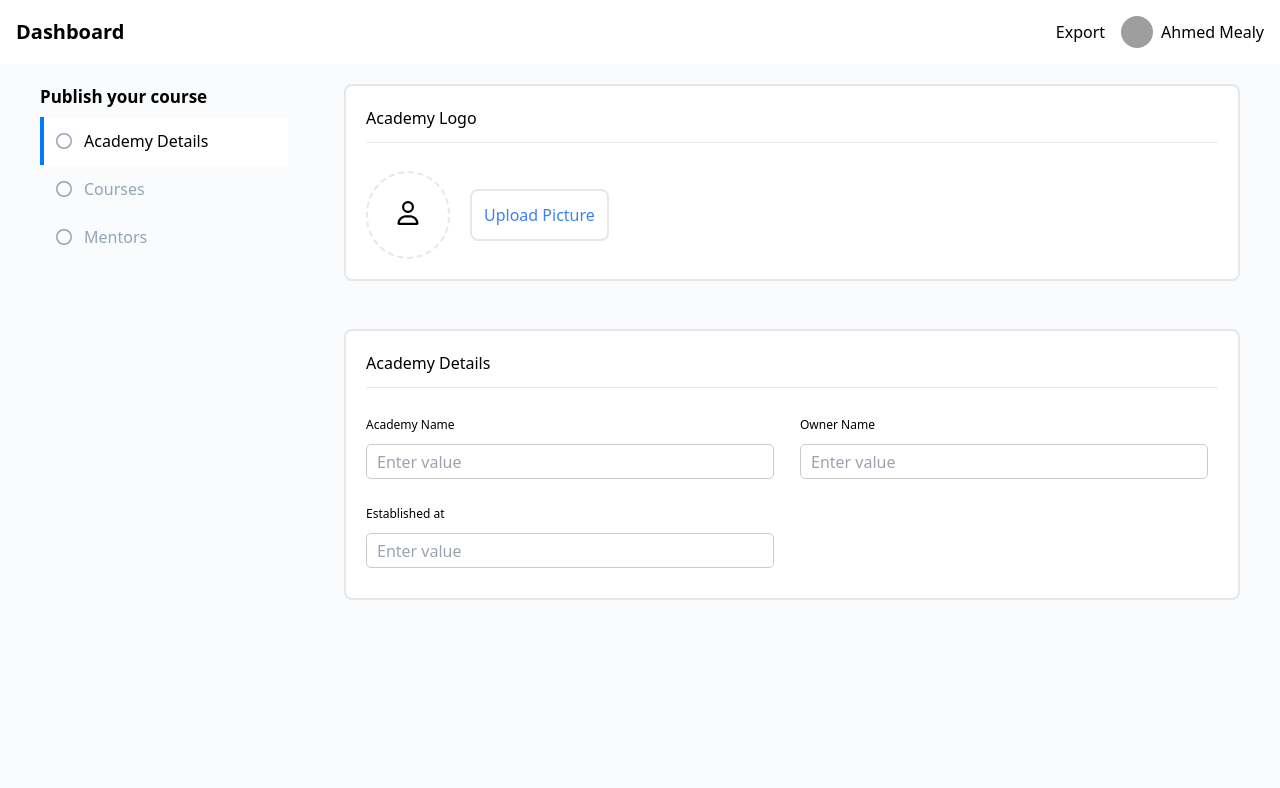
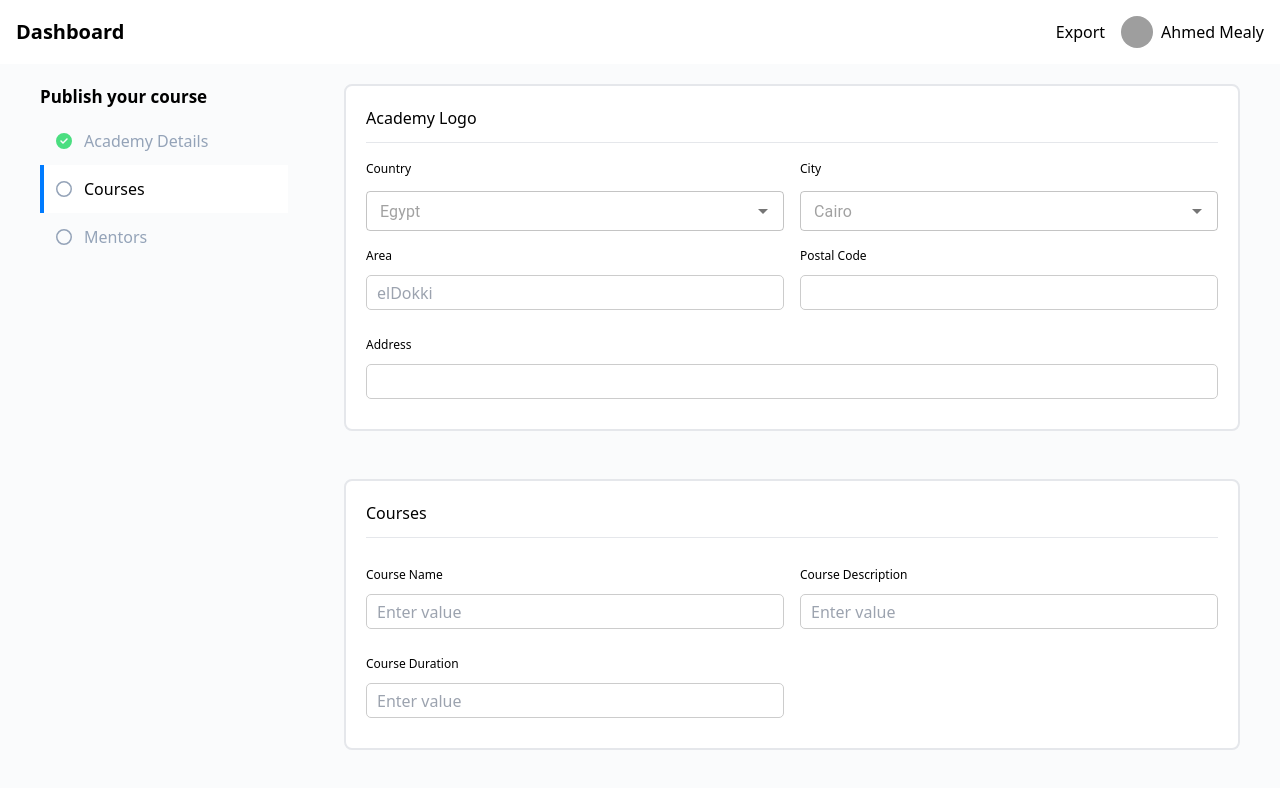
Before and after one commit to Techy-software/techy-website, a React (Vite) app: page / in a window 1280 px wide. Shown: the top 788 px of the page. Built offline with nearby package versions, Linux system fonts and the light colour scheme; grey boxes are pictures that could not be loaded.

Commit message:
changes in addAcademy + Second page

```diff
--- a/package.json
+++ b/package.json
@@ -10,11 +10,14 @@
     "preview": "vite preview"
   },
   "dependencies": {
+    "@emotion/react": "^11.13.0",
+    "@emotion/styled": "^11.13.0",
     "@fortawesome/fontawesome-free": "^6.6.0",
     "@fortawesome/fontawesome-svg-core": "^6.6.0",
     "@fortawesome/free-regular-svg-icons": "^6.6.0",
     "@fortawesome/free-solid-svg-icons": "^6.6.0",
     "@fortawesome/react-fontawesome": "^0.2.2",
+    "@mui/material": "^5.16.6",
     "react": "^18.3.1",
     "react-dom": "^18.3.1",
     "react-router-dom": "^6.25.1"
--- a/src/App.jsx
+++ b/src/App.jsx
@@ -11,7 +11,7 @@ const App = () => {
   return (
     // <CourseDetilasComponent steps={steps} currentStep={currentStep} />
     // <AddMentorComponent/>
-    <AddAcademy />
+    <AddAcademy currentStep={1} />
   );
 };
 
--- a/src/components/AddAcademy/AddAcademy.jsx
+++ b/src/components/AddAcademy/AddAcademy.jsx
@@ -1,53 +1,15 @@
 import React from "react";
 import "./AddAcademy.css";
-import HorizontalSteps from "../../reusable components/HorizontalSteps/HorizontalSteps";
-import { FontAwesomeIcon } from "@fortawesome/react-fontawesome";
-import { faUser } from "@fortawesome/free-regular-svg-icons";
-import Topbar from "../Topbar";
-import InputField from "../../reusable components/InputField/InputField";
-import WhiteCard from "../../reusable components/WhiteCard/WhiteCard";
+import AddAcademyPageOne from "./AddAcademyPageOne";
+import AddAcademyPageTwo from "./AddAcademyPageTwo";
 
-const AddAcademy = () => {
-  return (
-    <>
-      <Topbar className="fixed" />
-      <div className="grid grid-cols-12 gap-4 add-academy px-10 pt-5">
-        <div className="col-span-3 me-10">
-          <HorizontalSteps
-            steps={["Academy Details", "Courses", "Mentors"]}
-            currentStep={0}
-          />
-        </div>
-        <div className="col-span-9">
-          <WhiteCard title="Academy Logo">
-            <div className="flex items-center mt-7">
-              <div className="border-2 border-dashed rounded-full me-5">
-                <FontAwesomeIcon icon={faUser} className="p-7 w-6 h-6" />
-              </div>
-              <button className="border-2 text-blue-500 p-3 rounded-lg">
-                Upload Picture
-              </button>
-            </div>
-          </WhiteCard>
-          <WhiteCard title="Academy Details" style="mt-12">
-            <div className="grid grid-cols-12 gap-4 mt-7">
-              {["Academy Name", "Owner Name", "Established at"].map(
-                (label, index) => (
-                  <div className="col-span-6" key={index}>
-                    <InputField
-                      label={label}
-                      type="text"
-                      placeholder="Enter value"
-                    />
-                  </div>
-                )
-              )}
-            </div>
-          </WhiteCard>
-        </div>
-      </div>
-    </>
-  );
+const AddAcademy = ({ currentStep }) => {
+  switch (currentStep) {
+    case 0:
+      return <AddAcademyPageOne currentStep={currentStep} />;
+    case 1:
+      return <AddAcademyPageTwo currentStep={currentStep} />;
+  }
 };
 
 export default AddAcademy;
--- /dev/null
+++ b/src/components/AddAcademy/AddAcademyPageOne.jsx
@@ -0,0 +1,52 @@
+import "./AddAcademy.css";
+import HorizontalSteps from "../../reusable components/HorizontalSteps/HorizontalSteps";
+import { FontAwesomeIcon } from "@fortawesome/react-fontawesome";
+import { faUser } from "@fortawesome/free-regular-svg-icons";
+import InputField from "../../reusable components/InputField/InputField";
+import WhiteCard from "../../reusable components/WhiteCard/WhiteCard";
+import Topbar from "../Topbar";
+
+const AddAcademyPageOne = ({ currentStep }) => {
+  return (
+    <>
+      <Topbar className="fixed" />
+      <div className="grid grid-cols-12 gap-4 add-academy px-10 pt-5">
+        <div className="col-span-3 me-10">
+          <HorizontalSteps
+            steps={["Academy Details", "Courses", "Mentors"]}
+            currentStep={currentStep}
+          />
+        </div>
+        <div className="col-span-9">
+          <WhiteCard title="Academy Logo">
+            <div className="flex items-center mt-7">
+              <div className="border-2 border-dashed rounded-full me-5">
+                <FontAwesomeIcon icon={faUser} className="p-7 w-6 h-6" />
+              </div>
+              <button className="border-2 text-blue-500 p-3 rounded-lg">
+                Upload Picture
+              </button>
+            </div>
+          </WhiteCard>
+          <WhiteCard title="Academy Details" style="mt-12">
+            <div className="grid grid-cols-12 gap-4 mt-7">
+              {["Academy Name", "Owner Name", "Established at"].map(
+                (label, index) => (
+                  <div className="col-span-6" key={index}>
+                    <InputField
+                      label={label}
+                      type="text"
+                      placeholder="Enter value"
+                    />
+                  </div>
+                )
+              )}
+            </div>
+          </WhiteCard>
+        </div>
+      </div>
+    </>
+  );
+};
+
+export default AddAcademyPageOne;
--- /dev/null
+++ b/src/components/AddAcademy/AddAcademyPageTwo.jsx
@@ -0,0 +1,119 @@
+import "./AddAcademy.css";
+import HorizontalSteps from "../../reusable components/HorizontalSteps/HorizontalSteps";
+import { FontAwesomeIcon } from "@fortawesome/react-fontawesome";
+import { faUser } from "@fortawesome/free-regular-svg-icons";
+import InputField from "../../reusable components/InputField/InputField";
+import WhiteCard from "../../reusable components/WhiteCard/WhiteCard";
+import Topbar from "../Topbar";
+import { Autocomplete, TextField } from "@mui/material";
+
+const AddAcademyPageTwo = ({ currentStep }) => {
+  const top100Films = [
+    { label: "To Kill a Mockingbird", year: 1962 },
+    { label: "Toy Story 3", year: 2010 },
+    { label: "Logan", year: 2017 },
+    { label: "Full Metal Jacket", year: 1987 },
+    { label: "Dangal", year: 2016 },
+    { label: "The Sting", year: 1973 },
+    { label: "2001: A Space Odyssey", year: 1968 },
+    { label: "Singin' in the Rain", year: 1952 },
+    { label: "Toy Story", year: 1995 },
+    { label: "Bicycle Thieves", year: 1948 },
+    { label: "The Kid", year: 1921 },
+    { label: "Inglourious Basterds", year: 2009 },
+    { label: "Snatch", year: 2000 },
+    { label: "3 Idiots", year: 2009 },
+    { label: "Monty Python and the Holy Grail", year: 1975 },
+  ];
+  return (
+    <>
+      <Topbar className="fixed" />
+      <div className="grid grid-cols-12 gap-4 add-academy px-10 pt-5">
+        <div className="col-span-3 me-10">
+          <HorizontalSteps
+            steps={["Academy Details", "Courses", "Mentors"]}
+            currentStep={currentStep}
+          />
+        </div>
+        <div className="col-span-9">
+          <WhiteCard title="Academy Logo">
+            <div className="grid grid-cols-12 gap-4 mt-3">
+              <div className="col-span-6">
+                <label className="font-normal text-xs">Country</label>
+                <Autocomplete
+                  disablePortal
+                  id="combo-box-demo"
+                  options={top100Films}
+                  sx={{ width: "100%", marginTop: "0.75rem" }}
+                  renderInput={(params) => (
+                    <TextField
+                      {...params}
+                      placeholder="Egypt"
+                      sx={{
+                        "& .MuiInputBase-root": {
+                          height: "40px",
+                        },
+                        "& .MuiInputLabel-root": {
+                          top: "-7px",
+                        },
+                      }}
+                    />
+                  )}
+                />
+              </div>
+              <div className="col-span-6">
+                <label className="font-normal text-xs">City</label>
+                <Autocomplete
+                  disablePortal
+                  id="combo-box-demo"
+                  options={top100Films}
+                  sx={{ width: "100%", marginTop: "0.75rem" }}
+                  renderInput={(params) => (
+                    <TextField
+                      {...params}
+                      placeholder="Cairo"
+                      sx={{
+                        "& .MuiInputBase-root": {
+                          height: "40px",
+                        },
+                        "& .MuiInputLabel-root": {
+                          top: "-7px",
+                        },
+                      }}
+                    />
+                  )}
+                />
+              </div>
+              <div className="col-span-6">
+                <InputField label="Area" placeholder="elDokki" type="text" />
+              </div>
+              <div className="col-span-6">
+                <InputField label="Postal Code" type="text" />
+              </div>
+              <div className="col-span-12">
+                <InputField label="Address" type="text" />
+              </div>
+            </div>
+          </WhiteCard>
+          <WhiteCard title="Courses" style="mt-12">
+            <div className="grid grid-cols-12 gap-4 mt-7">
+              {["Course Name", "Course Description", "Course Duration"].map(
+                (label, index) => (
+                  <div className="col-span-6" key={index}>
+                    <InputField
+                      label={label}
+                      type="text"
+                      placeholder="Enter value"
+                    />
+                  </div>
+                )
+              )}
+            </div>
+          </WhiteCard>
+        </div>
+      </div>
+    </>
+  );
+};
+
+export default AddAcademyPageTwo;
--- a/src/reusable components/InputField/InputField.css
+++ b/src/reusable components/InputField/InputField.css
@@ -1,7 +1,7 @@
 .inputField {
   width: 100%;
   border-radius: 5px;
-  padding-right: 10px;
+  /* padding-right: 10px; */
   font-size: 16px;
   outline: none;
   margin-bottom: 10px;
```
Also changed, not shown: 1 other file (tests, documents, lock files or other folders).
